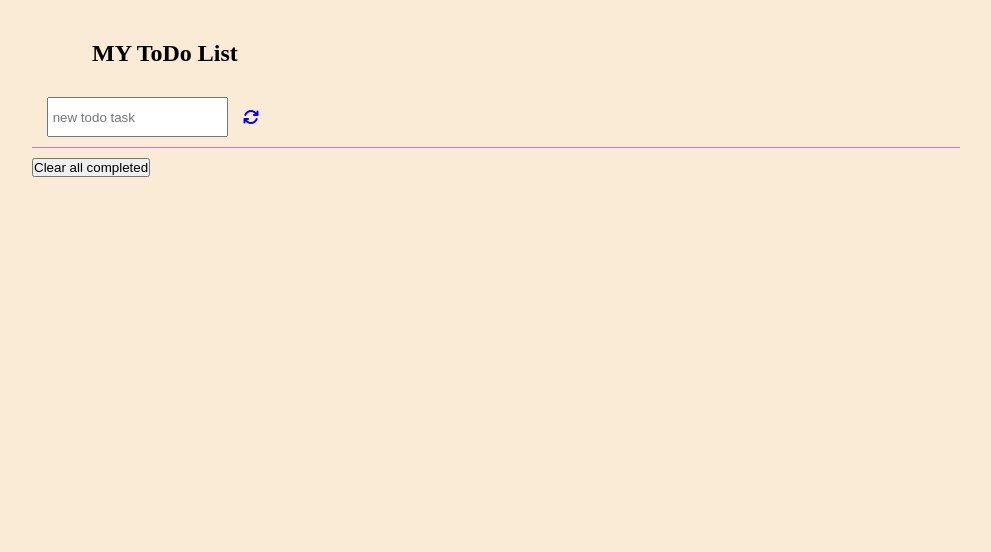
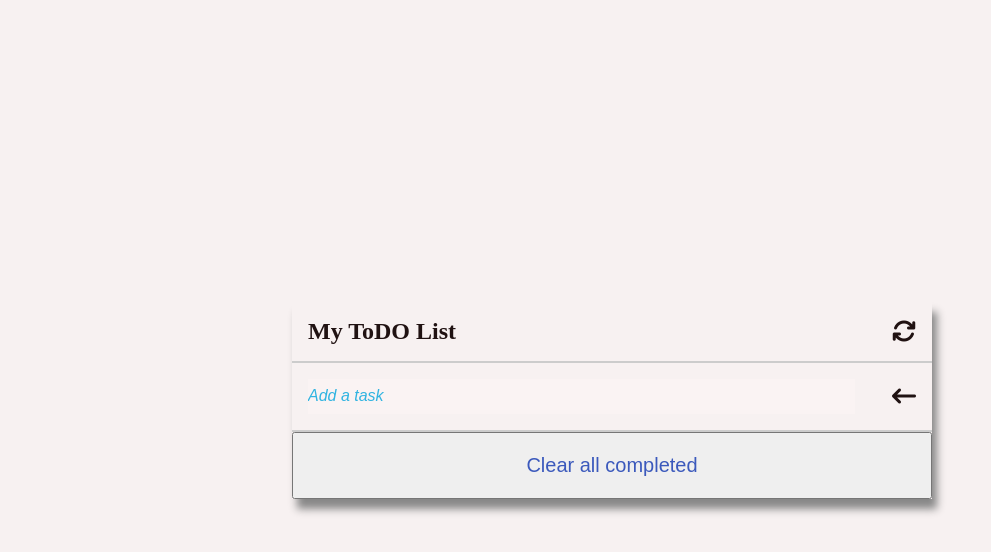
Before and after one commit to RichardChileya/ToDo-List, a website: page dist/index.html in a window 1280 px wide. Shown: the whole page, without its empty margins (28-1019 px from the left). Drawn offline with Linux system fonts and the light colour scheme.

Commit message:
Update files

```diff
--- a/dist/index.html
+++ b/dist/index.html
@@ -1,36 +1,30 @@
 <!DOCTYPE html>
 <html lang="en">
   <head>
-  <meta charset="UTF-8">
-  <meta http-equiv="X-UA-Compatible" content="IE=edge">
-  <meta name="viewport" content="width=device-width, initial-scale=1.0">
-  <title>Document</title>
-  <script src="https://kit.fontawesome.com/95c0469538.js" crossorigin="anonymous"></script>
+    <meta charset="UTF-8" />
+    <meta name="viewport" content="width=device-width, initial-scale=1.0" />
+    <title>My ToDo List</title>
+    <script src="https://kit.fontawesome.com/97bb250fba.js" crossorigin="anonymous"></script>
   <script defer src="main.js"></script></head>
   <body>
     <main>
-    <section class="container">
-      <header>
-        <h2 class="todoHeader">MY ToDo List</h2>
+      <section class="display__list">
+        <div class="display__list__container">
+          <header class="space__between">
+            <h2>My ToDO List</h2>
+            <i class="fa-solid fa-arrows-rotate"></i>
           </header>
 
-      <section>
           <form>
-          <div class="inputBox">
-            <input type="text" class="input" id="input" placeholder=" new todo task">
-          <i class="fa-solid fa-arrows-rotate arrow"></i>
+            <div class="user__input space__between">
+              <input type="text" id="user__input__field" placeholder="Add a task"/>
+              <i class="fa-solid fa-arrow-left-long" id="user__input__btn"></i>
             </div>
-          <div class="error"></div>
+          </form>
 
-
-        </form>
-        <div class="todoContainer">
-          <!-- Dynamic Code Here -->
+          <ul id="list-container"></ul>
+          <button type="button" id="clear__all">Clear all completed</button>
         </div>
-        <div class="clear">
-          <button type="button" id="clear-completed" class="clearAllTasks">Clear all completed</button>
-        </div>
-      </section>
       </section>
     </main>
   </body>
```
Also changed, not shown: dist/main.js (+22 -2 lines). Lines whose indentation alone changed are shown as unchanged.
